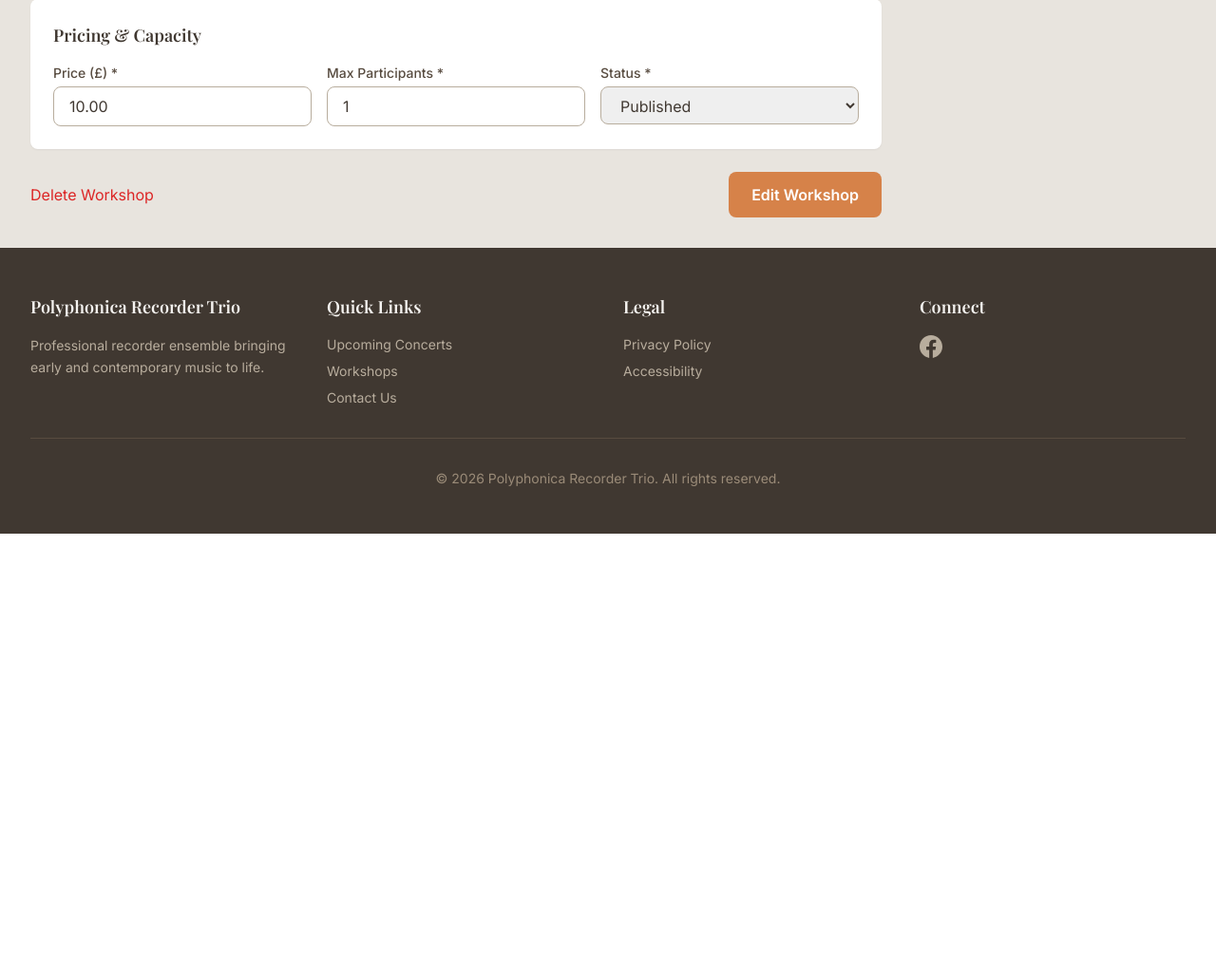
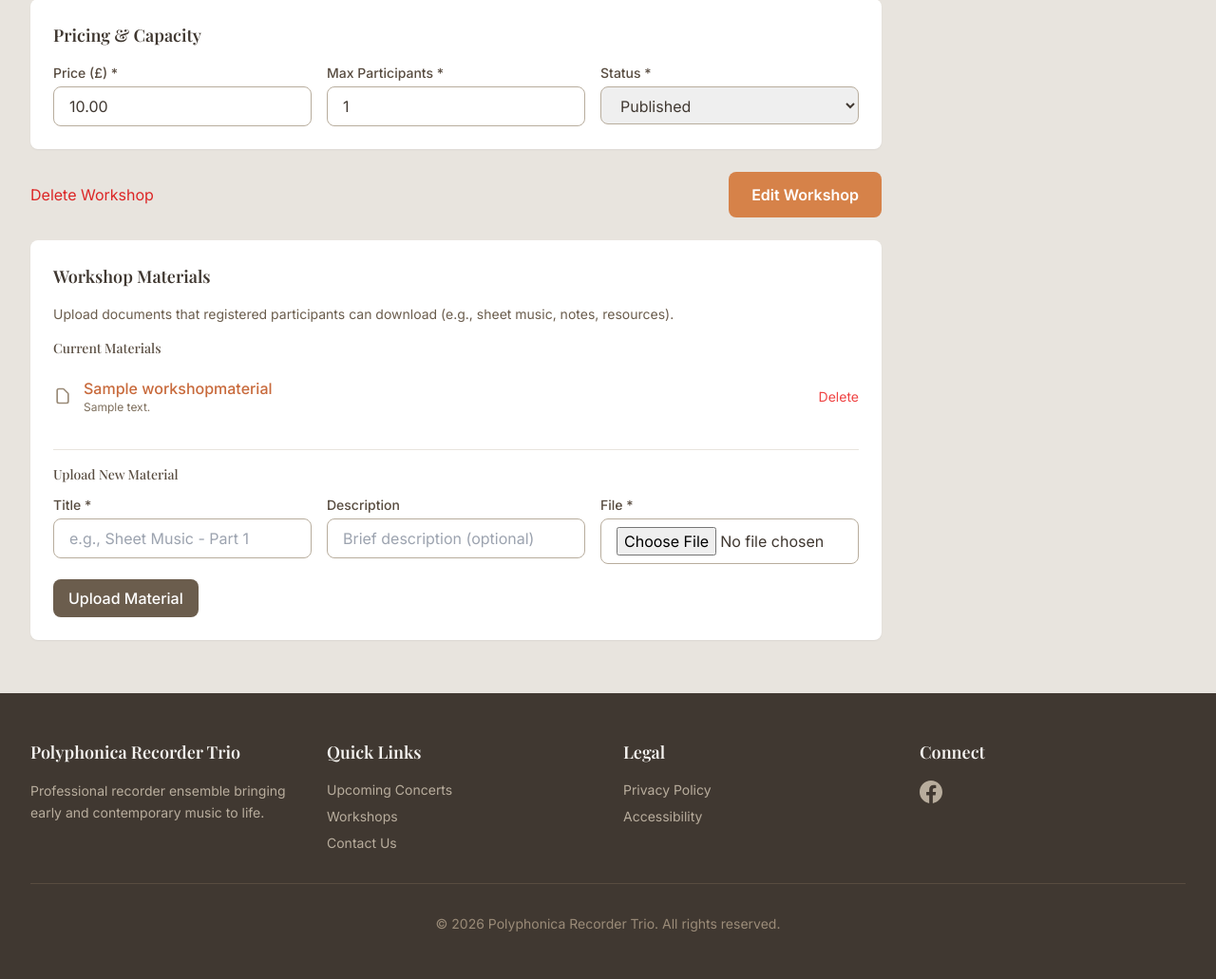
Before and after one commit to polyphonica/polyphonicarecordertrio, a Django app: page /workshops/manage/1/edit/ in a window 1280 px wide. Shown: the part 2141-3172 px from the top of the page at 95% size. Before the commit the page ends 2703 px from the top, so only its background shows below. Run offline with Django 5.2, Linux system fonts and the light colour scheme; a user stored in the database is signed in; tables that the repository leaves empty hold one stand-in row (values such as "Sample post"); grey boxes marked "Sample" are stand-in pictures; parts of the project's set-up code (start-up, migrations or seed data) failed here and were passed over; some libraries are stand-ins or nearby versions; some web fonts are replaced.

Commit message:
Add workshop materials upload for staff
Staff can now upload, view, and delete materials when editing a workshop.
Registered customers can download materials from the workshop detail page.

Co-Authored-By: Claude Opus 4.5 <noreply@anthropic.com>

```diff
--- a/templates/workshops/staff/workshop_form.html
+++ b/templates/workshops/staff/workshop_form.html
@@ -198,4 +198,72 @@
         </button>
     </div>
 </form>
+
+{% if workshop %}
+<!-- Workshop Materials (only shown when editing) -->
+<div class="bg-white rounded-lg shadow-sm p-6 mb-6 mt-6 max-w-4xl">
+    <h2 class="text-lg font-semibold text-primary-900 mb-4">Workshop Materials</h2>
+    <p class="text-sm text-primary-600 mb-4">Upload documents that registered participants can download (e.g., sheet music, notes, resources).</p>
+
+    <!-- Existing Materials -->
+    {% if workshop.materials.exists %}
+    <div class="mb-6">
+        <h3 class="text-sm font-medium text-primary-700 mb-2">Current Materials</h3>
+        <ul class="divide-y divide-primary-100">
+            {% for material in workshop.materials.all %}
+            <li class="py-3 flex items-center justify-between">
+                <div class="flex items-center">
+                    <svg class="w-5 h-5 text-primary-400 mr-3" fill="none" stroke="currentColor" viewBox="0 0 24 24">
+                        <path stroke-linecap="round" stroke-linejoin="round" stroke-width="2" d="M7 21h10a2 2 0 002-2V9.414a1 1 0 00-.293-.707l-5.414-5.414A1 1 0 0012.586 3H7a2 2 0 00-2 2v14a2 2 0 002 2z"/>
+                    </svg>
+                    <div>
+                        <a href="{{ material.file.url }}" target="_blank" class="text-accent-600 hover:text-accent-700 font-medium">
+                            {{ material.title }}
+                        </a>
+                        {% if material.description %}
+                        <p class="text-xs text-primary-500">{{ material.description }}</p>
+                        {% endif %}
+                    </div>
+                </div>
+                <form method="post" action="{% url 'workshops:staff_material_delete' workshop.pk material.pk %}" class="inline" onsubmit="return confirm('Delete this material?');">
+                    {% csrf_token %}
+                    <button type="submit" class="text-red-500 hover:text-red-700 text-sm">Delete</button>
+                </form>
+            </li>
+            {% endfor %}
+        </ul>
+    </div>
+    {% endif %}
+
+    <!-- Upload New Material -->
+    <form method="post" enctype="multipart/form-data" class="border-t border-primary-100 pt-4">
+        {% csrf_token %}
+        <h3 class="text-sm font-medium text-primary-700 mb-3">Upload New Material</h3>
+        <div class="grid grid-cols-1 md:grid-cols-3 gap-4">
+            <div>
+                <label for="id_material_title" class="block text-sm font-medium text-primary-700 mb-1">Title *</label>
+                <input type="text" name="title" id="id_material_title" required
+                       placeholder="e.g., Sheet Music - Part 1"
+                       class="w-full px-4 py-2 border border-primary-300 rounded-lg focus:ring-2 focus:ring-accent-500 focus:border-accent-500">
+            </div>
+            <div>
+                <label for="id_material_description" class="block text-sm font-medium text-primary-700 mb-1">Description</label>
+                <input type="text" name="description" id="id_material_description"
+                       placeholder="Brief description (optional)"
+                       class="w-full px-4 py-2 border border-primary-300 rounded-lg focus:ring-2 focus:ring-accent-500 focus:border-accent-500">
+            </div>
+            <div>
+                <label for="id_material_file" class="block text-sm font-medium text-primary-700 mb-1">File *</label>
+                <input type="file" name="file" id="id_material_file" required
+                       class="w-full px-4 py-2 border border-primary-300 rounded-lg">
+            </div>
+        </div>
+        <div class="mt-4">
+            <button type="submit" name="upload_material" class="px-4 py-2 bg-primary-600 hover:bg-primary-700 text-white font-medium rounded-lg transition-colors">
+                Upload Material
+            </button>
+        </div>
+    </form>
+</div>
+{% endif %}
 {% endblock %}
--- a/workshops/staff_views.py
+++ b/workshops/staff_views.py
@@ -14,7 +14,7 @@ from reportlab.lib.styles import getSampleStyleSheet, ParagraphStyle
 from reportlab.lib.units import mm
 from reportlab.platypus import SimpleDocTemplate, Table, TableStyle, Paragraph, Spacer
 
-from .models import Workshop, WorkshopRegistration, WorkshopTerms
+from .models import Workshop, WorkshopRegistration, WorkshopTerms, WorkshopMaterial
 
 
 class WorkshopForm(forms.ModelForm):
@@ -42,6 +42,17 @@ class WorkshopForm(forms.ModelForm):
             'date': forms.DateInput(attrs={'type': 'date'}),
             'start_time': forms.TimeInput(attrs={'type': 'time'}),
             'end_time': forms.TimeInput(attrs={'type': 'time'}),
+        }
+
+
+class WorkshopMaterialForm(forms.ModelForm):
+    """Form for uploading workshop materials."""
+
+    class Meta:
+        model = WorkshopMaterial
+        fields = ['title', 'description', 'file']
+        widgets = {
+            'description': forms.TextInput(attrs={'placeholder': 'Brief description (optional)'}),
         }
 
 
@@ -84,19 +95,46 @@ def workshop_edit(request, pk):
 
     if request.method == 'POST':
         form = WorkshopForm(request.POST, request.FILES, instance=workshop)
-        if form.is_valid():
+        material_form = WorkshopMaterialForm(request.POST, request.FILES)
+
+        # Check if this is a material upload
+        if 'upload_material' in request.POST:
+            if material_form.is_valid():
+                material = material_form.save(commit=False)
+                material.workshop = workshop
+                material.save()
+                messages.success(request, f'Material "{material.title}" uploaded successfully.')
+                return redirect('workshops:staff_workshop_edit', pk=pk)
+        elif form.is_valid():
             form.save()
             messages.success(request, f'Workshop "{workshop.title}" updated successfully.')
             return redirect('workshops:staff_workshop_list')
     else:
         form = WorkshopForm(instance=workshop)
+        material_form = WorkshopMaterialForm()
 
     context = {
         'form': form,
+        'material_form': material_form,
         'workshop': workshop,
         'action': 'Edit',
     }
     return render(request, 'workshops/staff/workshop_form.html', context)
+
+
+@staff_member_required
+def workshop_material_delete(request, pk, material_pk):
+    """Delete a workshop material."""
+    workshop = get_object_or_404(Workshop, pk=pk)
+    material = get_object_or_404(WorkshopMaterial, pk=material_pk, workshop=workshop)
+
+    if request.method == 'POST':
+        title = material.title
+        material.file.delete()  # Delete the file from storage
+        material.delete()
+        messages.success(request, f'Material "{title}" deleted.')
+
+    return redirect('workshops:staff_workshop_edit', pk=pk)
 
 
 @staff_member_required
--- a/workshops/urls.py
+++ b/workshops/urls.py
@@ -17,6 +17,7 @@ urlpatterns = [
     path('manage/<int:pk>/attendees/', staff_views.workshop_attendees, name='staff_workshop_attendees'),
     path('manage/<int:pk>/attendees/pdf/', staff_views.workshop_attendees_pdf, name='staff_workshop_attendees_pdf'),
     path('manage/<int:pk>/attendees/email/', staff_views.workshop_email_attendees, name='staff_workshop_email'),
+    path('manage/<int:pk>/materials/<int:material_pk>/delete/', staff_views.workshop_material_delete, name='staff_material_delete'),
 
     path('<slug:slug>/', views.detail, name='detail'),
     path('<slug:slug>/register/', views.register, name='register'),
```
